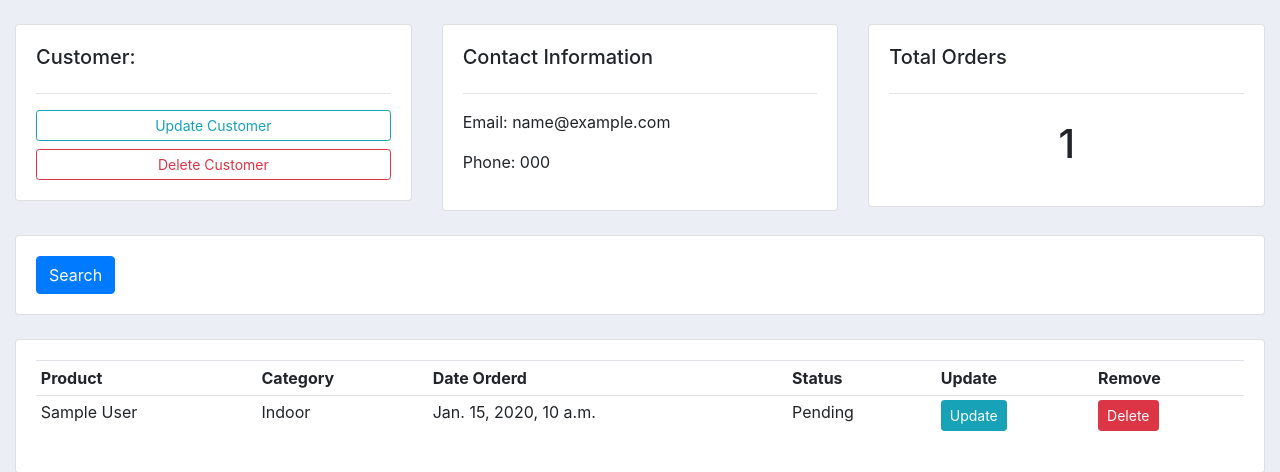
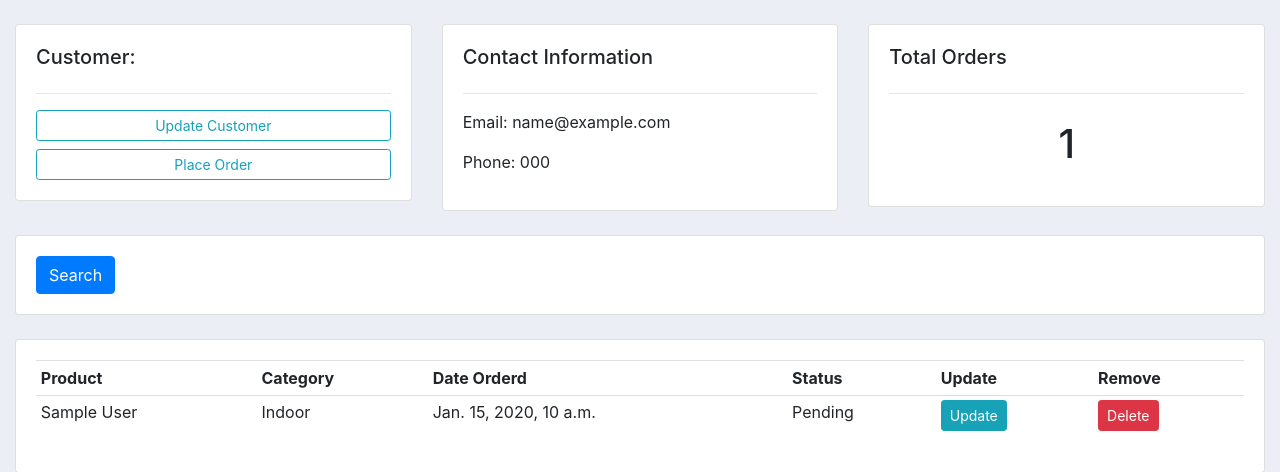
Before and after one commit to HoCongLuong/19120572_MidtermPersonalLab, a Django app: template Midterm/accounts/templates/accounts/customer.html in a window 1280 px wide. Shown: the part 59-531 px from the top of the page. Run offline with Django 4.2, Linux system fonts and the light colour scheme; tables that the repository leaves empty hold one stand-in row (values such as "Sample post"); the template is opened without the code that fills it: values that come from a table or form of the project are taken from there, most other values are stand-ins (such as "Sample title", 1, 10 or a date in 2020); parts of the project's set-up code (start-up, migrations or seed data) failed here and were passed over; some libraries are stand-ins or nearby versions.

Commit message:
Update customer.html
Cập nhật file customer.html sau khi hoàn thành video 12

```diff
--- a/Midterm/accounts/templates/accounts/customer.html
+++ b/Midterm/accounts/templates/accounts/customer.html
@@ -10,7 +10,7 @@
 			<h5>Customer:</h5>
 			<hr>
 			<a class="btn btn-outline-info  btn-sm btn-block" href="">Update Customer</a>
-			<a class="btn btn-outline-danger  btn-sm btn-block" href="">Delete Customer</a>
+			<a class="btn btn-outline-info  btn-sm btn-block" href="{% url 'create_order' customer.id %}">Place Order</a>
 
 		</div>
 	</div>
```
